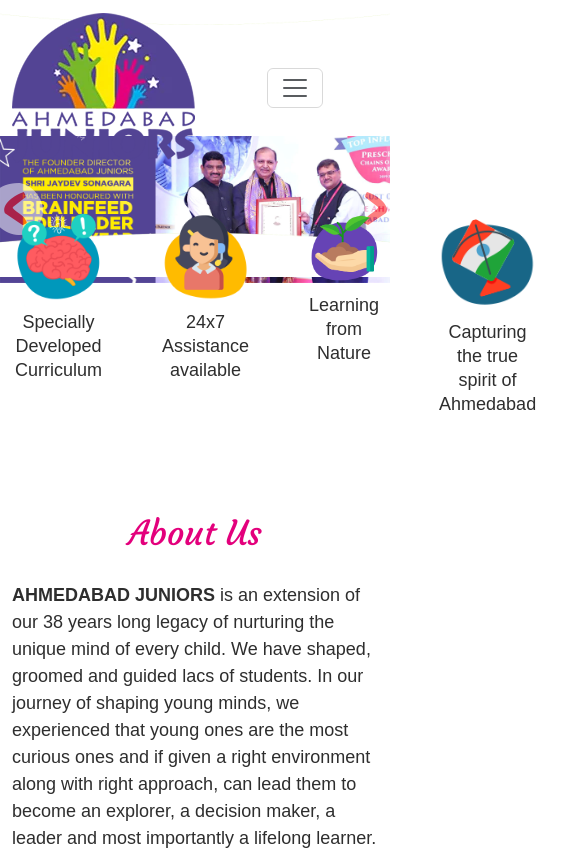
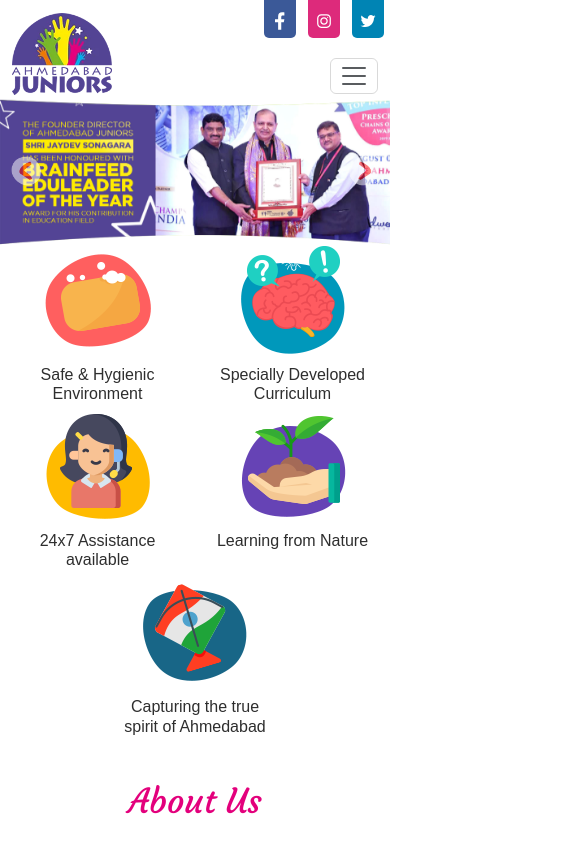
Before and after one commit to NitinAdosphere/ahmedabad-juniors, a Next.js app: page / in a window 390 px wide. Shown: the top 850 px of the page, 566 px wide, since content can reach past the window. Built offline with nearby package versions, Linux system fonts and the light colour scheme; a web font is replaced by a local one.

Commit message:
working on responsive view

```diff
--- a/package.json
+++ b/package.json
@@ -11,12 +11,16 @@
   "dependencies": {
     "@fortawesome/fontawesome-free": "^6.5.2",
     "@fortawesome/fontawesome-svg-core": "^6.5.2",
+    "@fortawesome/free-regular-svg-icons": "^6.5.2",
+    "@fortawesome/free-solid-svg-icons": "^6.5.2",
     "@fortawesome/react-fontawesome": "^0.2.2",
     "@next/font": "^13.5.3",
     "bootstrap": "^5.3.1",
+    "font-awesome": "^4.7.0",
     "next": "latest",
     "react": "latest",
-    "react-dom": "latest"
+    "react-dom": "latest",
+    "react-icons": "^5.2.1"
   },
   "devDependencies": {
     "eslint": "latest",
--- a/src/app/home.css
+++ b/src/app/home.css
@@ -34,6 +34,15 @@
   padding: 0 30px;
   text-align: center;
   margin-top: -70px;
+  -webkit-transition: all ease-in-out .15s;
+  -o-transition: all ease-in-out .15s;
+  transition: all ease-in-out .15s;
+}
+.features-section .features-item:hover{
+  margin-top: -80px;
+  -webkit-transition: all ease-in-out .15s;
+  -o-transition: all ease-in-out .15s;
+  transition: all ease-in-out .15s;
 }
 .features-section .features-item img {
   margin-bottom: 10px;
@@ -41,7 +50,6 @@
 .features-section .features-item h6 {
   color: #2e2e2e;
   font-size: 18px;
-  line-height: 24px;
   display: block;
 }
 
@@ -172,6 +180,7 @@
   color: #161616;
   font-size: 18px;
   font-weight: 500;
+  margin-bottom: 20px;
 }
 .benefits-of-partnering .more-pink {
   position: absolute;
@@ -313,3 +322,84 @@
   -o-transition: border-color ease-in-out .15s;
   transition: border-color ease-in-out .15s;
 }
+
+@media (max-width: 1699px) {
+
+.banner-carousel-section {
+  margin-top: -10px;
+}
+.features-section::before{
+  top: -18px;
+}
+.features-section .features-item{
+  margin-top: 0;
+}
+
+.benefits-of-partnering .bg-benefits{
+  height: 120px;
+    margin-bottom: 20px;
+}
+.benefits-of-partnering .bg-benefits br{
+  display: none;
+}
+.more-philosophy-purple, .benefits-of-partnering .more-pink{
+  position: relative;
+  text-align: right;
+}
+}
+
+@media (max-width: 480px) {
+  .banner-carousel-section .carousel-control-prev, .our-programs-section .carousel-control-prev{
+    left: 10px;
+  }
+  .banner-carousel-section .carousel-control-next, .our-programs-section .carousel-control-next{
+    right: 10px;
+  }
+  .banner-carousel-section .carousel-control-prev img, .our-programs-section .carousel-control-prev img{
+    width: 30px;
+    height: 30px;
+  }
+  .banner-carousel-section .carousel-control-next img, .our-programs-section .carousel-control-next img{
+    width: 30px;
+    height: 30px;
+  }
+  .benefits-of-partnering .bg-benefits{
+    font-size: 16px;
+    padding: 10px;
+    height: 100px;
+    margin-bottom: 20px;
+    background-size: contain;
+  }
+  .about-us-section{
+    padding: 0 20px;
+  }
+  .about-us-section h2{
+   margin-top: 0;
+  }
+  .features-section{
+    padding-bottom: 40px;
+  }
+  .features-section::before{
+    top: -10px
+  }
+  .franchise-enquiry-form{
+    background-size: cover;
+    background-position: center;
+    margin-top: 20px;
+  }
+  .features-section .features-item{
+    padding:0 20px;
+  }
+  .features-section .features-item h6{
+    font-size: 16px;
+  }
+  .features-section .features-item h6 br{
+    display: none;
+  }
+  .ahmedabad-juniors-philosophy-section{
+    padding: 40px 20px;
+  }
+  .franchise-opportunity-section{
+    padding: 0 20px;
+  }
+}
--- a/src/app/page.js
+++ b/src/app/page.js
@@ -121,8 +121,8 @@
       {/* Features-section */}
       <section className="features-section">
         <div className="container">
-          <div className="d-flex justify-content-center">
-            <div className="features-item">
+          <div className="row d-flex justify-content-center">
+            <div className="col-xxl-2 col-xl-2 col-lg-4 col-md-4 col-sm-4 col-6 text-center features-item">
               <Image src={Feature1} alt="img" className="img-fluid mb" />
               <div>
                 <h6>
@@ -132,7 +132,7 @@
                 </h6>
               </div>
             </div>
-            <div className="features-item">
+            <div className="col-xxl-2 col-xl-2 col-lg-4 col-md-4 col-sm-4 col-6 text-center features-item">
               <Image src={Feature2} alt="img" className="img-fluid" />
               <div>
                 <h6>
@@ -140,7 +140,7 @@
                 </h6>
               </div>
             </div>
-            <div className="features-item">
+            <div className="col-xxl-2 col-xl-2 col-lg-4 col-md-4 col-sm-4 col-6 text-center features-item">
               <Image src={Feature3} alt="img" className="img-fluid" />
               <div>
                 <h6>
@@ -150,7 +150,7 @@
                 </h6>
               </div>
             </div>
-            <div className="features-item">
+            <div className="col-xxl-2 col-xl-2 col-lg-4 col-md-4 col-sm-4 col-6 text-center features-item">
               <Image src={Feature4} alt="img" className="img-fluid" />
               <div>
                 <h6>
@@ -159,7 +159,7 @@
                 </h6>
               </div>
             </div>
-            <div className="features-item">
+            <div className="col-xxl-2 col-xl-2 col-lg-4 col-md-4 col-sm-4 col-6 text-center features-item">
               <Image src={Feature5} alt="img" className="img-fluid" />
               <div>
                 <h6>
@@ -211,7 +211,7 @@
             <Image src={OurCampusTitle} alt="img" className="img-fluid" />
           </h2>
           <div className="row">
-            <div className="col-lg-4 text-center">
+            <div className="col-xxl-4 col-xl-4 col-lg-4 col-md-6 col-sm-6 text-center">
               <div className="camp-img">
                 <Image src={camp1} alt="img" className="img-fluid" />
                 <h6>
@@ -219,7 +219,7 @@
                 </h6>
               </div>
             </div>
-            <div className="col-lg-4 text-center">
+            <div className="col-xxl-4 col-xl-4 col-lg-4 col-md-6 col-sm-6 text-center">
               <div className="camp-img">
                 <Image src={camp2} alt="img" className="img-fluid" />
                 <h6>
@@ -228,7 +228,7 @@
                 </h6>
               </div>
             </div>
-            <div className="col-lg-4 text-center">
+            <div className="col-xxl-4 col-xl-4 col-lg-4 col-md-6 col-sm-6 text-center">
               <div className="camp-img">
                 <Image src={camp3} alt="img" className="img-fluid" />
                 <h6>
@@ -237,7 +237,7 @@
                 </h6>
               </div>
             </div>
-            <div className="col-lg-4 text-center">
+            <div className="col-xxl-4 col-xl-4 col-lg-4 col-md-6 col-sm-6 text-center">
               <div className="camp-img">
                 <Image src={camp4} alt="img" className="img-fluid" />
                 <h6>
@@ -246,7 +246,7 @@
                 </h6>
               </div>
             </div>
-            <div className="col-lg-4 text-center">
+            <div className="col-xxl-4 col-xl-4 col-lg-4 col-md-6 col-sm-6 text-center">
               <div className="camp-img">
                 <Image src={camp5} alt="img" className="img-fluid" />
                 <h6>
@@ -255,7 +255,7 @@
                 </h6>
               </div>
             </div>
-            <div className="col-lg-4 text-center">
+            <div className="col-xxl-4 col-xl-4 col-lg-4 col-md-6 col-sm-6 text-center">
               <div className="camp-img">
                 <Image src={camp6} alt="img" className="img-fluid" />
                 <h6>
@@ -360,67 +360,65 @@
             <Image src={titleBenefit} alt="img" className="img-fluid" />
           </h2>
           <div className="row">
-            <div className="col-lg-2">
+            <div className="col-xxl-2 col-xl-2 col-lg-3 col-md-4 col-sm-4 col-6">
               <div className="bg-benefits">
                 Infrastructure & <br /> ambience design <br />
                 (set up support)
               </div>
             </div>
-            <div className="col-lg-2">
+            <div className="col-xxl-2 col-xl-2 col-lg-3 col-md-4 col-sm-4 col-6">
               <div className="bg-benefits">
                 Day to <br /> day guidance
               </div>
             </div>
-            <div className="col-lg-2">
+            <div className="col-xxl-2 col-xl-2 col-lg-3 col-md-4 col-sm-4 col-6">
               <div className="bg-benefits">
                 Equipment and <br /> teaching aids
               </div>
             </div>
-            <div className="col-lg-2">
+            <div className="col-xxl-2 col-xl-2 col-lg-3 col-md-4 col-sm-4 col-6">
               <div className="bg-benefits">
                 Researched <br />
                 curriculum
               </div>
             </div>
-            <div className="col-lg-2">
+            <div className="col-xxl-2 col-xl-2 col-lg-3 col-md-4 col-sm-4 col-6">
               <div className="bg-benefits">
                 Teachers <br /> training and <br />
                 assessment
               </div>
             </div>
-            <div className="col-lg-2">
+            <div className="col-xxl-2 col-xl-2 col-lg-3 col-md-4 col-sm-4 col-6">
               <div className="bg-benefits">
                 Marketing and <br /> Operational <br />
                 support
               </div>
             </div>
-          </div>
-          <div className="row d-flex justify-content-center mt-4">
-            <div className="col-lg-2">
+            <div className="col-xxl-2 col-xl-2 col-lg-3 col-md-4 col-sm-4 col-6">
               <div className="bg-benefits">
                 Advertisement <br />
                 support
               </div>
             </div>{" "}
-            <div className="col-lg-2">
+            <div className="col-xxl-2 col-xl-2 col-lg-3 col-md-4 col-sm-4 col-6">
               <div className="bg-benefits">
                 Continuous <br />
                 Research and <br /> development
               </div>
             </div>
-            <div className="col-lg-2">
+            <div className="col-xxl-2 col-xl-2 col-lg-3 col-md-4 col-sm-4 col-6">
               <div className="bg-benefits">
                 Social Media <br /> support
               </div>
             </div>{" "}
-            <div className="col-lg-2">
+            <div className="col-xxl-2 col-xl-2 col-lg-3 col-md-4 col-sm-4 col-6">
               <div className="bg-benefits">
                 Support and <br />
                 guidance in <br />
                 organising events
               </div>
             </div>
-            <div className="col-lg-2">
+            <div className="col-xxl-2 col-xl-2 col-lg-3 col-md-4 col-sm-4 col-6">
               <div className="bg-benefits">
                 Lead <br />
                 management <br /> support
--- a/src/components/navbar/Navbar.jsx
+++ b/src/components/navbar/Navbar.jsx
@@ -4,7 +4,12 @@
 import { usePathname } from "next/navigation";
 import AjLogo from "../../images/common/aj-logo.webp";
 // import { FontAwesomeIcon } from "@fortawesome/react-fontawesome";
-// import { faFacebook } from "@fortawesome/free-brands-svg-icons";
+// import { faHippo } from "@fortawesome/free-regular-svg-icons";
+import { LiaFacebookF, LiaInstagram, LiaTwitter } from "react-icons/lia";
+
+
+
+
 
 import "./navbar.css";
 
@@ -19,7 +24,14 @@
   return (
     <>
       <nav className={navbarClassName}>
-        <div className="container">
+        <div className="container d-flex align-items-end main-navbar">
+          <div className="nav-social-media">
+            <ul>
+                <li><a href="#" className="facebook-icon"> <LiaFacebookF /></a></li>
+                <li><a href="#" className="instagram-icon"><LiaInstagram /></a></li>
+                <li><a href="#" className="twitter-icon"><LiaTwitter /></a></li>
+            </ul>
+          </div>
           <a className="navbar-brand" href={"/"}>
             <Image src={AjLogo} alt="" className="img-fluid" />
           </a>
--- a/src/components/navbar/navbar.css
+++ b/src/components/navbar/navbar.css
@@ -18,6 +18,12 @@
   content: "";
   left: 0;
 }
+.main-navbar{
+  position: relative;
+}
+.main-navbar .navbar-toggler{
+  margin-left: auto;
+}
 .navbar-without-bg::before {
   background-image: none !important;
 }
@@ -32,3 +38,73 @@
 .navbar-expand-lg .navbar-collapse {
   justify-content: right;
 }
+
+.nav-social-media{
+  position: absolute;
+  top: 0;
+  right: 0;
+}
+.nav-social-media ul{
+  margin-left: 0;
+}
+.nav-social-media ul li{
+  display: inline;
+}
+.nav-social-media ul li a{
+  position: relative;
+  width: 40px;
+  padding: 36px 6px 10px;
+  margin: 0 6px;
+  border-radius: 5px;
+  top: 20px;
+  transition: all 0.3s linear;
+  color: #fff;
+}
+.nav-social-media ul li a:hover{
+  padding: 40px 6px 10px;
+  top: 30px;
+}
+.nav-social-media ul li .facebook-icon{
+  background-color: #3b5998;
+}
+.nav-social-media ul li .facebook-icon svg, .nav-social-media ul li .instagram-icon svg, .nav-social-media ul li .twitter-icon svg{
+  font-size: 20px;
+}
+.nav-social-media ul li .instagram-icon{
+  background-color: #dd2a7b;
+}
+.nav-social-media ul li .twitter-icon{
+  background-color: #0084b4;
+
+}
+@media (max-width: 1699px) {
+  .navbar::before {
+    width: 100%;
+    height: 100%;
+    background-size: cover;
+    background-position: center;
+    bottom: -20px;
+}
+.navbar .navbar-brand img {
+  width: 140px;
+}
+}
+@media (max-width: 480px){
+
+  .navbar::before{
+   bottom: 2px;
+  }
+  .navbar .navbar-brand img {
+    width: 100px;
+}
+.nav-social-media ul li a{
+  top: 0;
+}
+.nav-social-media ul li a:hover{
+  top: 5px;
+}
+.main-navbar .navbar-toggler{
+  padding: 2px 8px;
+    margin-bottom: 6px;
+}
+}
```
Also changed, not shown: src/app/blogs/blogs.css (+9 -1 lines), src/components/navbar/Footer/Footer.css (+17 -0 lines), src/components/navbar/Footer/Footer.jsx (+6 -6 lines), 1 other file (tests, documents, lock files or other folders).
